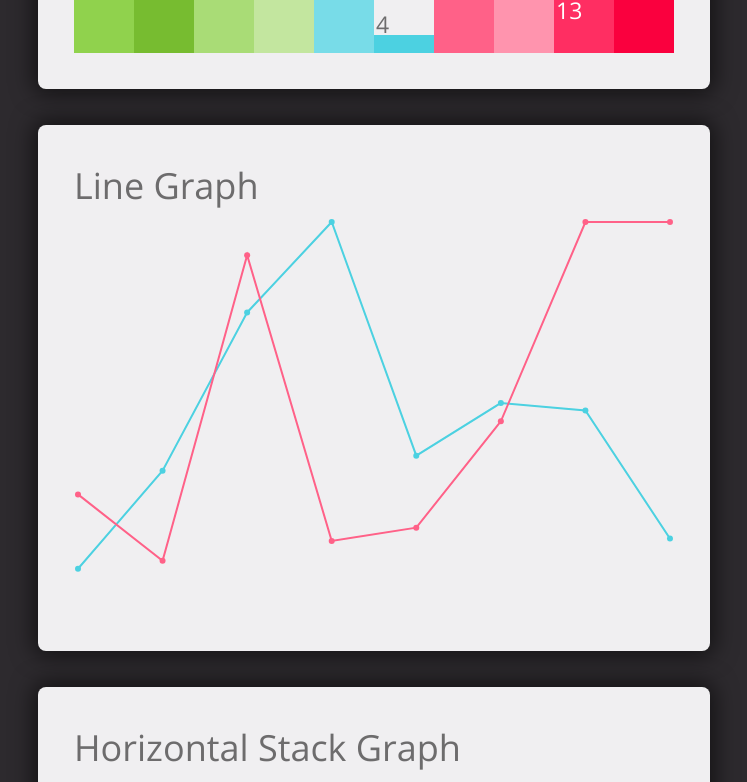
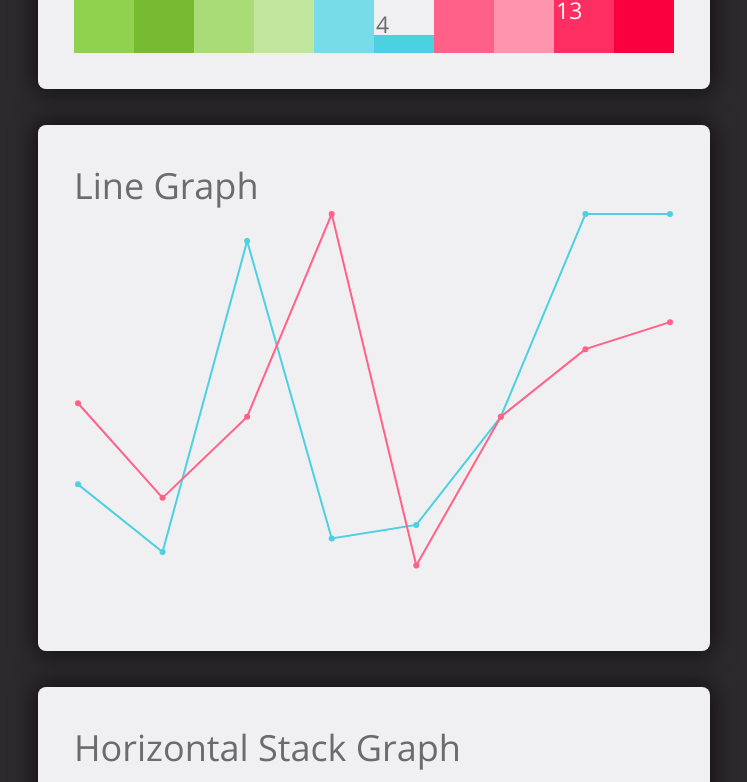
Before and after one commit to guroyer/react-svg-graphs, a React app: page / in a window 1280 px wide. Shown: the part 480-1262 px from the top of the page, without its empty margins (266-1013 px from the left). Built offline with nearby package versions, Linux system fonts and the light colour scheme.

Commit message:
- linegraph highest value is now the same across all lines

```diff
--- a/src/components/graphs/line-graph/Line.tsx
+++ b/src/components/graphs/line-graph/Line.tsx
@@ -1,5 +1,5 @@
 import React, { PureComponent } from "react";
-import momeize from "memoize-one";
+import memoize from "memoize-one";
 
 import G from "utils/G";
 import { round } from "utils/mathHelpers";
@@ -7,6 +7,7 @@ import { round } from "utils/mathHelpers";
 export interface LineProps {
     graphWidth: number,
     graphHeight: number,
+    graphHighestValue: number,
     units: LineUnit[],
     lineColor: string
 }
@@ -27,12 +28,7 @@ interface LineArtifacts {
 }
 
 class Line extends PureComponent<LineProps> {
-    highestValue = momeize((units: LineUnit[]) => {
-        const values = units.map(unit => unit.value);
-
-        return Math.max(...values);
-    });
-    lineArtifacts = momeize(
+    lineArtifacts = memoize(
         (units: LineUnit[], height: number, highestValue: number, widthBetweenUnits: number): LineArtifacts => {
             let xPos = 0;
             let path = "";
@@ -54,12 +50,11 @@ class Line extends PureComponent<LineProps> {
     );
 
     render() {
-        const { graphWidth, graphHeight, units, lineColor } = this.props;
+        const { graphWidth, graphHeight, graphHighestValue, units, lineColor } = this.props;
 
-        const highestValue = this.highestValue(units);
         const amountOfUnit = units.length;
         const widthBetweenUnits = round(graphWidth / (amountOfUnit - 1), 2);
-        const { path, circles } = this.lineArtifacts(units, graphHeight, highestValue, widthBetweenUnits);
+        const { path, circles } = this.lineArtifacts(units, graphHeight, graphHighestValue, widthBetweenUnits);
 
         return (
             <G>
--- a/src/components/graphs/line-graph/LineGraph.tsx
+++ b/src/components/graphs/line-graph/LineGraph.tsx
@@ -33,11 +33,18 @@ class LineGraph extends PureComponent<LineGraphProps> {
             };
         }
     );
+    highestValue = memoize((lines: LineProps[]) => {
+        const values = [] as number[];
+        lines.map((line) => line.units.map(unit => values.push(unit.value)));
+
+        return Math.max(...values);
+    });
 
     render() {
         const { title, width, height, lines } = this.props;
 
         const { graphWidth, graphHeight } = this.linesCanvas(width, height);
+        const graphHighestValue = this.highestValue(lines);
 
         return (
             <div className="line-graph-container">
@@ -45,12 +52,13 @@ class LineGraph extends PureComponent<LineGraphProps> {
                     {title}
                 </div>
                 <Svg width={width} height={height}>
-                    <G x={padding} y={height + padding}>
+                    <G x={padding} y={height - padding}>
                         {lines.map((line, index) => (
                             <Line
                                 units={line.units}
                                 graphWidth={graphWidth}
                                 graphHeight={graphHeight}
+                                graphHighestValue={graphHighestValue}
                                 lineColor={line.lineColor} />
                         ))}
                     </G>
--- a/src/examples/line-graph-demo/LineGraphDemo.tsx
+++ b/src/examples/line-graph-demo/LineGraphDemo.tsx
@@ -4,25 +4,25 @@ import LineGraph from "graphs/line-graph/LineGraph";
 import { randomInt } from "utils/mathHelpers";
 
 const units1 = [
-    { value: 6 },
-    { value: 19 },
-    { value: 40 },
-    { value: 52 },
-    { value: 21 },
-    { value: 28 },
-    { value: 27 },
-    { value: 10 },
+    { value: randomInt(30) },
+    { value: randomInt(30) },
+    { value: randomInt(30) },
+    { value: randomInt(30) },
+    { value: randomInt(30) },
+    { value: randomInt(30) },
+    { value: randomInt(30) },
+    { value: randomInt(30) },
 ];
 
 const units2 = [
-    { value: randomInt(60) },
-    { value: randomInt(60) },
-    { value: randomInt(60) },
-    { value: randomInt(60) },
-    { value: randomInt(60) },
-    { value: randomInt(60) },
-    { value: randomInt(60) },
-    { value: randomInt(60) },
+    { value: randomInt(30) },
+    { value: randomInt(30) },
+    { value: randomInt(30) },
+    { value: randomInt(30) },
+    { value: randomInt(30) },
+    { value: randomInt(30) },
+    { value: randomInt(30) },
+    { value: randomInt(30) },
 ]
 
 const lines = [
```
